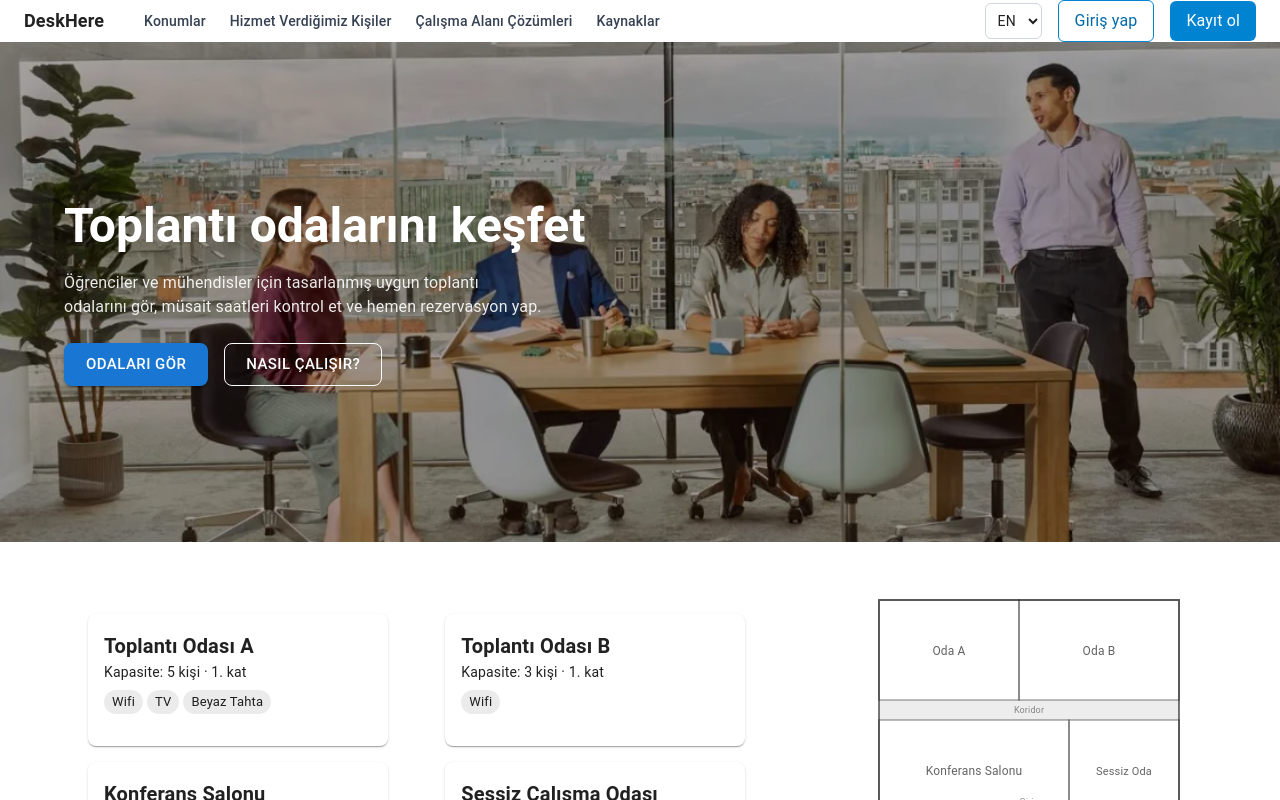
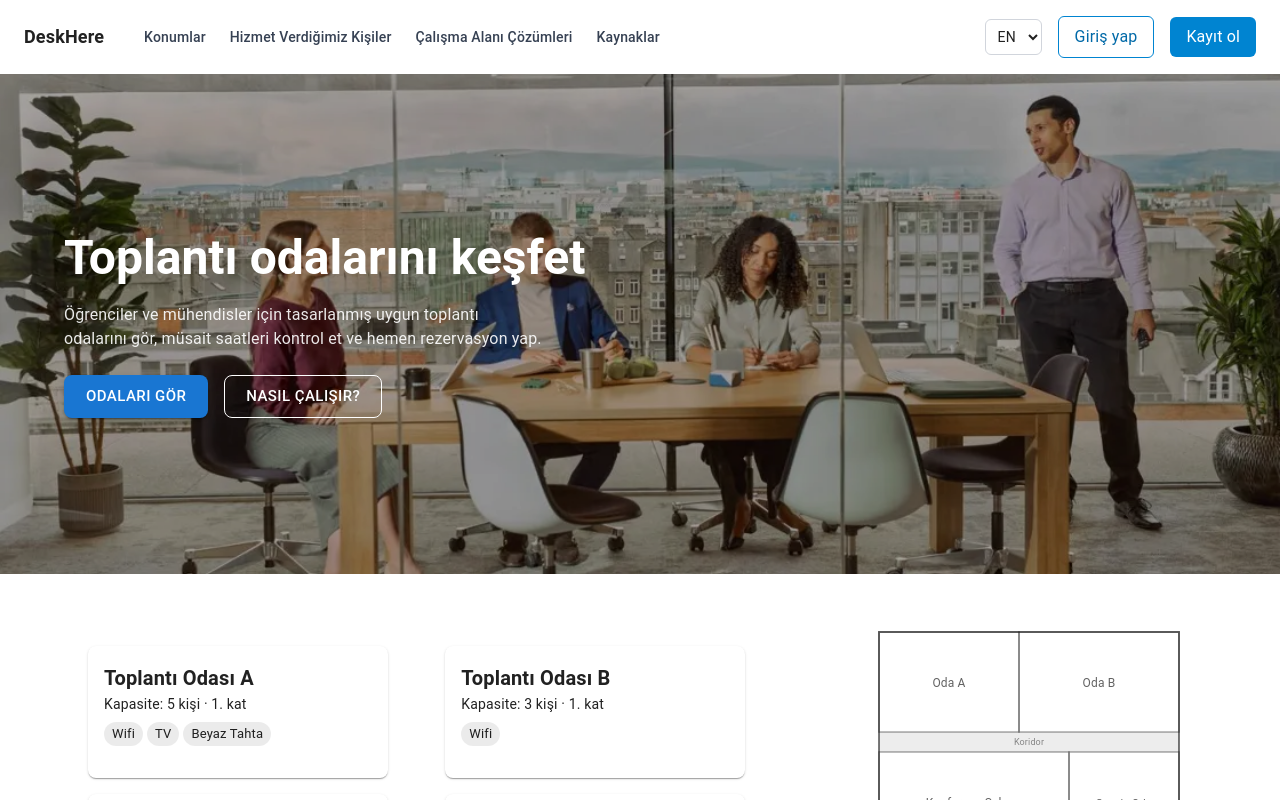
Before and after one commit to turankucukk/cw-frontend, a Next.js app: page / in a window 1280 px wide. Shown: the top 800 px of the page. Built offline with nearby package versions, Linux system fonts and the light colour scheme; what @mui/material-nextjs would draw is missing.

Commit message:
ilk commitim

```diff
--- a/src/components/layout/Navbar.tsx
+++ b/src/components/layout/Navbar.tsx
@@ -8,8 +8,8 @@ import Select from "@mui/material/Select";
 import MenuItem from "@mui/material/MenuItem";
 export default function Navbar() {
   return (
-    <AppBar position="static" color="inherit" elevation={1}>
-      <Box sx={{display: "flex",alignItems: "center",px: 3,}}>
+    <AppBar position="static" color="inherit" elevation={1} sx={{py: 2}}>
+      <Box sx={{display: "flex",alignItems: "center",px: 3, }}>
         <Link href="/" className="text-lg font-semibold">
           DeskHere
         </Link>
```
